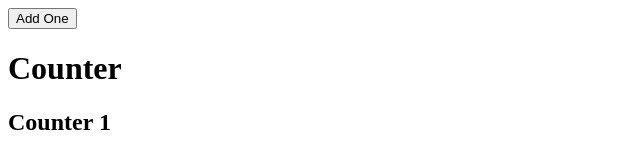
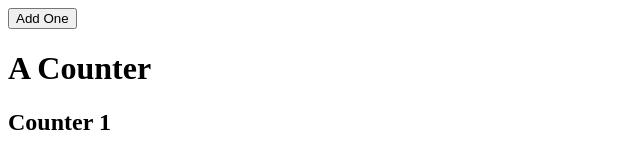
Before and after one commit to code402b/ReactComponentDemo, a React app in the folder counter1.0/: page / in a window 1280 px wide. Shown: the top 154 px of the page, without its empty margins (0-640 px from the left). Built offline with nearby package versions, Linux system fonts and the light colour scheme; the HTML template or start-up script is replaced by a standard one.

Commit message:
add conditional rendering to heading

```diff
--- a/counter1.0/src/index.jsx
+++ b/counter1.0/src/index.jsx
@@ -16,7 +16,7 @@ function App() {
     <>
       <div id="header">
         <button className="addCounter" onClick={addCounter}>Add One</button>
-        {counters.length > 1 ? <h1>Counter Madness</h1> : <h1>Counter</h1>}
+        {counters.length > 1 ? <h1>Counter Madness</h1> : <h1>A Counter</h1>}
       </div>
       <div className="container">
         {counters.map((id) => (
```
